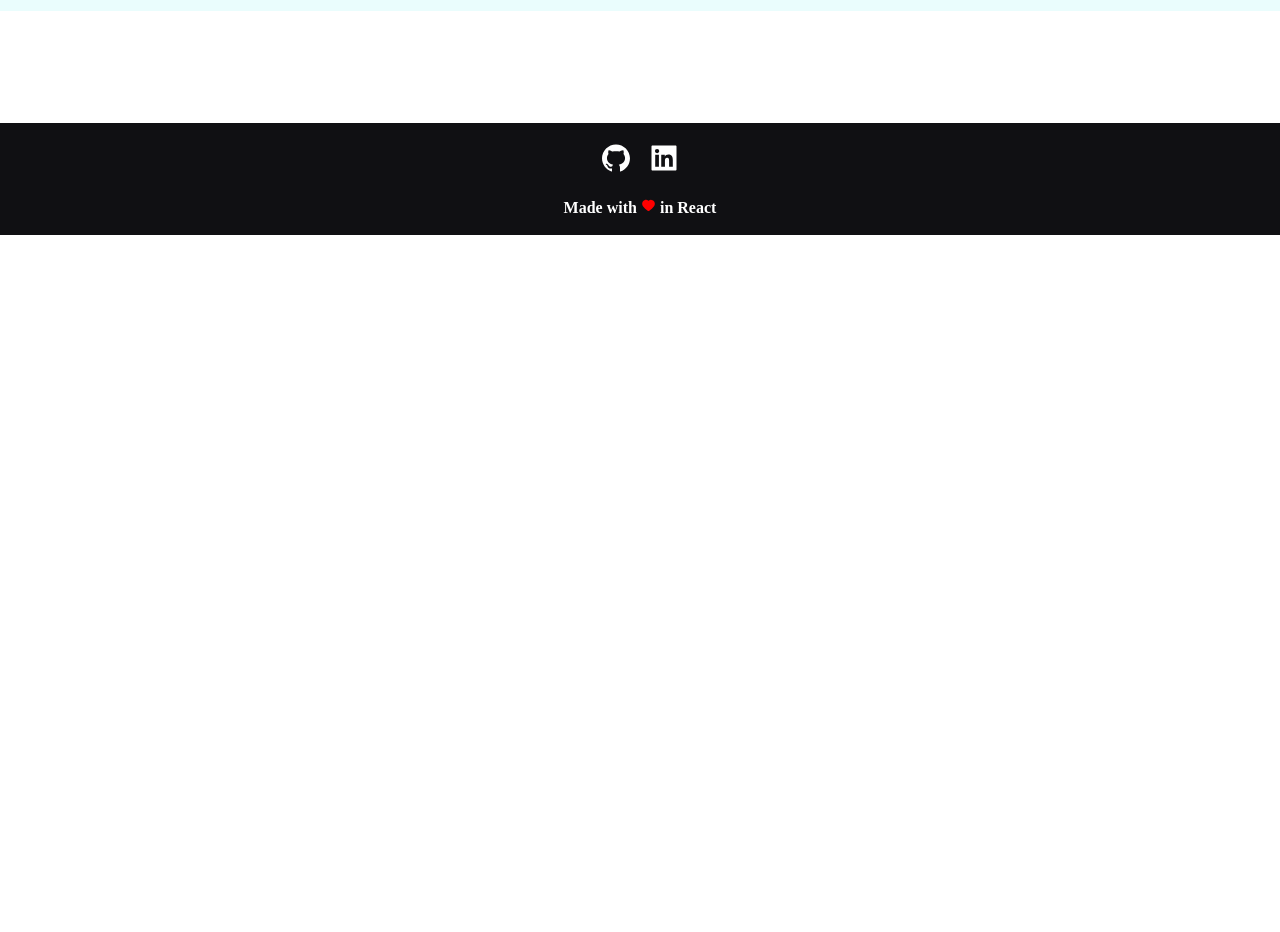
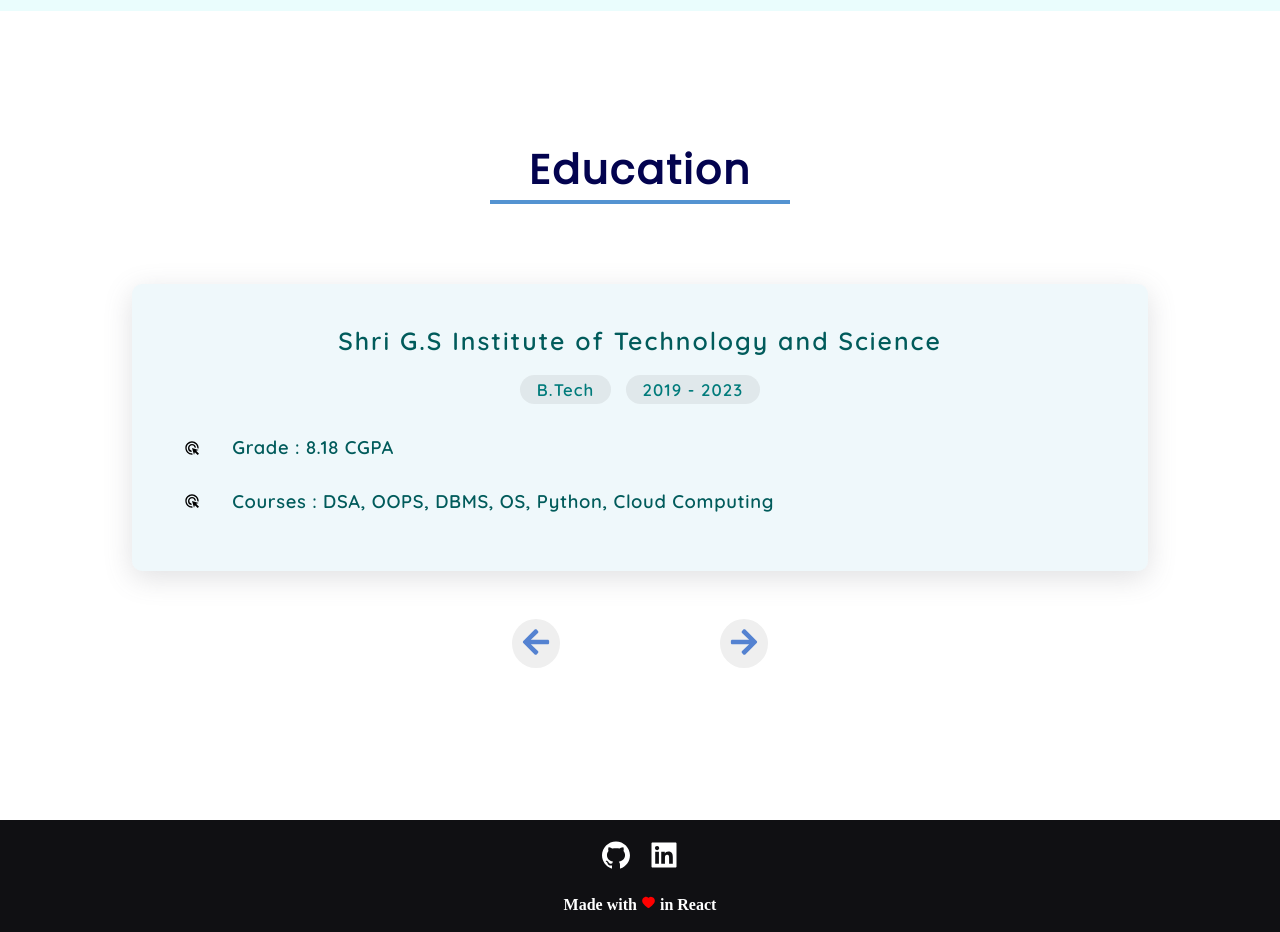
Before and after one commit to AryamanMishra/Portfolio-Website, a React (Create React App) app: page /about in a window 1280 px wide. Shown: the part 1140-2072 px from the top of the page. Before the commit the page ends 1375 px from the top, so only its background shows below. Built offline with nearby package versions, Linux system fonts and the light colour scheme.

Commit message:
updated about page

```diff
--- a/src/components/About/About.js
+++ b/src/components/About/About.js
@@ -2,6 +2,7 @@ import React from 'react'
 import '../../styles/About.css'
 import heroImage from '../../images/heroImage.png'
 import AboutContent from './AboutContent'
+import Education from './Education'
 
 const About = ()=> {
     return (
@@ -10,6 +11,7 @@ const About = ()=> {
                 <img src={heroImage} className='hero-img-about' alt='Hero'/>
                 <AboutContent />
             </div>
+            <Education />
         </div>
     )
 }
--- /dev/null
+++ b/src/components/About/Education.js
@@ -0,0 +1,75 @@
+import React, {useState} from 'react'
+import education_details from '../../data/education_details'
+import { MdAdsClick } from 'react-icons/md'
+import {FaArrowLeft,FaArrowRight} from 'react-icons/fa'
+
+
+const Education = ()=> {
+
+    const [eduIdx,setEduIdx] = useState(0)
+
+    const {instName,tenor,degreeName,grade,courses} = education_details[eduIdx]
+
+    const checkIndex = (idx) => {
+		if (idx < 0)
+			return education_details.length - 1
+		if (idx >= education_details.length)
+			return 0
+		return idx
+	}
+
+    const previousEdu = ()=> {
+		setEduIdx((index)=> {
+			let newIndex = index - 1
+			return checkIndex(newIndex)
+		})
+	}
+
+	const nextEdu = ()=> {
+		setEduIdx((index) => {
+			let newIndex = index + 1
+			return checkIndex(newIndex)
+		})
+	}
+
+
+    return (
+        <div className="main-education-section">
+            <div className="education-title">
+                <h2>Education</h2>
+                <div className='underline' style={{width:'11em'}}></div>
+            </div>
+            <div className="center-education">
+                <div className="single-education">
+                    <div className="education-name-div">
+                        <h2>{instName}</h2>
+                    </div>
+                    <div className="education-degree-div">
+                        <h4>{degreeName}</h4>
+                        <h4>{tenor}</h4>
+                    </div>
+                   <div className="desc-edu">
+                        <div className="single-desc-edu">
+                            <MdAdsClick />
+                            <p>Grade : {grade}</p>
+                        </div>
+                        <div className="single-desc-edu">
+                            <MdAdsClick />
+                            <p>Courses : {courses}</p>
+                        </div>
+                   </div>
+                </div>
+                <div className="edu-button-section">
+                    <button onClick={()=>previousEdu()}>
+                        <FaArrowLeft size={30} color='rgb(84, 130, 209)' />
+                    </button>
+                    <button onClick={()=>nextEdu()}>
+                        <FaArrowRight size={30} color='rgb(84, 130, 209)'/>
+                    </button>
+                </div>
+            </div>
+        </div>
+    )
+}
+
+export default Education
--- a/src/components/Home/Experience.js
+++ b/src/components/Home/Experience.js
@@ -59,7 +59,6 @@ const Experience = ()=> {
                         <h4>{tenor}</h4>
                     </div>
 
-                    {/* <p style={{textAlign:'center'}}>{tenor}</p> */}
                     {
                         desc.map((d,idx) => {
                             return (
--- /dev/null
+++ b/src/data/education_details.js
@@ -0,0 +1,27 @@
+const education_details = [
+    {
+        "instName" : "Shri G.S Institute of Technology and Science",
+        "degreeName" : "B.Tech",
+        "grade" : "8.18 CGPA",
+        "tenor" : "2019 - 2023",
+        "courses" : "DSA, OOPS, DBMS, OS, Python, Cloud Computing"
+    },
+
+    {
+        "instName" : "New Green Field Public Academy",
+        "degreeName" : "Higher Secondary",
+        "grade" : "82.4%",
+        "tenor" : "2019",
+        "courses" : "Physics, Chemistry, Mathematics"
+    },
+
+    {
+        "instName" : "Choithram School North Campus",
+        "degreeName" : "Senior Secondary",
+        "grade" : "10 CGPA",
+        "tenor" : "2017",
+        "courses" : "Mathematics"
+    },
+]
+
+export default education_details
--- a/src/styles/About.css
+++ b/src/styles/About.css
@@ -80,3 +80,118 @@
     font-size: 1.2em;
     letter-spacing: 1px;
 }
+
+.main-education-section {
+    margin-top: 8em;
+    display: flex;
+    align-items: center;
+    justify-content: center;
+    flex-direction: column;
+}
+
+.education-title {
+    font-family: 'Poppins', sans-serif;
+    font-size: 1.7em;
+    letter-spacing: 2px;
+    color: rgb(3, 3, 79);
+    text-align: center;
+}
+
+.center-education {
+    margin-top: 5em;
+    display: flex;
+    justify-content: flex-start;
+    align-items: center;
+    gap: 3em;
+    flex-direction: column;
+}
+
+.single-education {
+    border: 1px solid transparent;
+    border-radius: 10px;
+    padding: 2.5em 2em;
+    box-shadow: 0 7px 29px 0 hsla(240,5%,41%,.2);
+    width: 950px;
+    height: 205px;
+    background-color: rgba(150, 207, 229, 0.158);
+}
+
+.single-education h2 {
+    text-align: center;
+    font-family: 'Quicksand', sans-serif;
+    letter-spacing: 2px;
+    color: rgb(1, 91, 91);
+    font-size: 1.55em;
+}
+
+.education-name-div {
+    display: flex;
+    align-items: center;
+    gap: 1em;
+    justify-content: center;
+    margin-bottom: 0.1em;
+}
+
+.education-degree-div {
+    display: flex;
+    align-items: center;
+    justify-content: center;
+    gap: 0.5em;
+}
+
+.education-degree-div h4 {
+    font-family: 'Quicksand', sans-serif;
+    letter-spacing: 1px;
+    margin: 1em 0.2em;
+    padding: 0.25em 1em;
+    color: rgb(1, 123, 123);
+    background-color: rgba(128, 128, 128, 0.135);
+    font-size: 1.05em;
+    border-radius: 15px;
+}
+
+.desc-edu {
+    display: flex;
+    justify-content: flex-start;
+    gap: 1em;
+    flex-direction: column;
+    margin: 0.5em 1.2em;
+}
+
+.desc-edu p {
+    color: rgb(1, 91, 91);
+    font-size: 1.15em;
+    font-family: 'Quicksand', sans-serif;
+    font-weight: 600;
+    padding: 0.4em 0em;
+    letter-spacing: 0.65px;
+}
+
+.single-desc-edu {
+    display: flex;
+    align-items: center;
+    justify-content: flex-start;
+    gap: 2em;
+}
+
+.edu-button-section {
+    width: 100%;
+    display: flex;
+    justify-content: center;
+    gap: 10em;
+    margin-bottom: 2.5em;
+}
+
+.edu-button-section button {
+    cursor: pointer;
+    border-radius: 50%;
+    border: none;
+    padding: 8px 9px;
+}
+
+
+.edu-button-section button:active {
+    background-color: #98ccf7;
+    transition: background 0s;
+    border-radius: 50%;
+}
```
